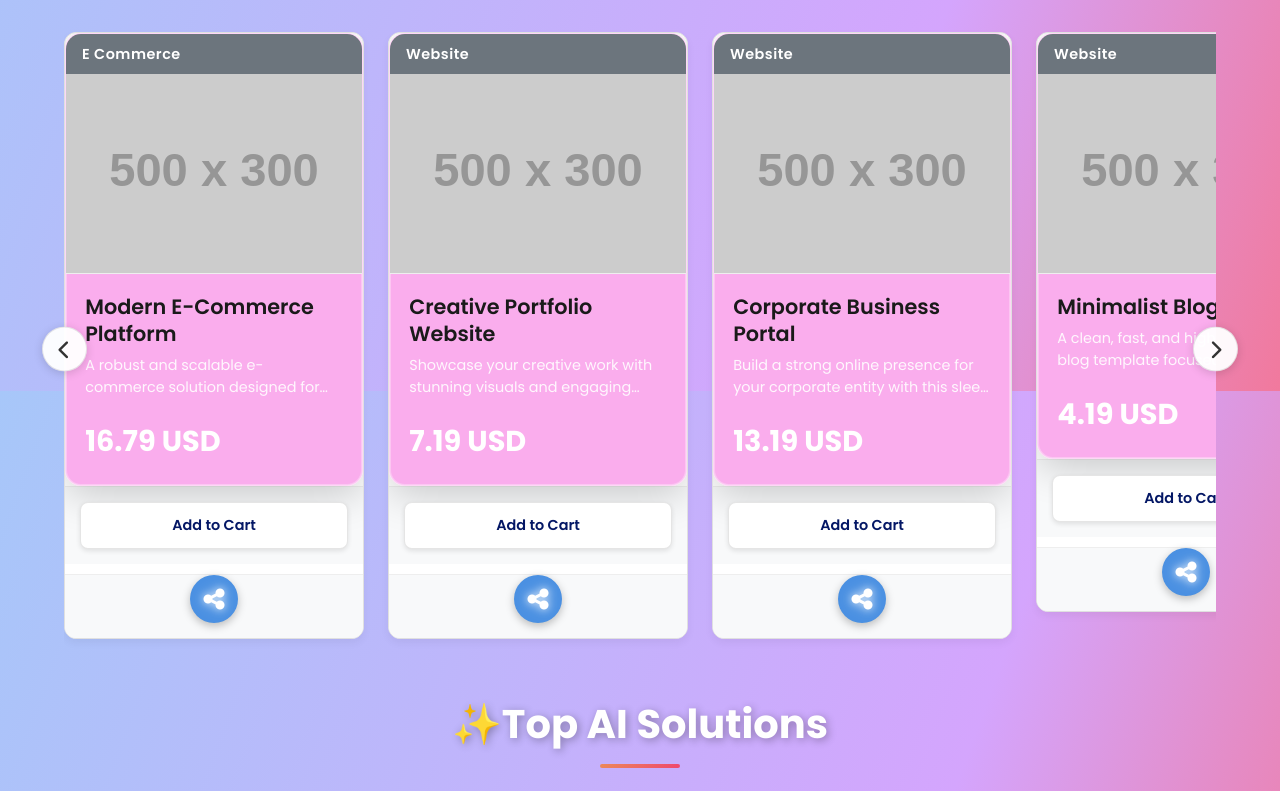
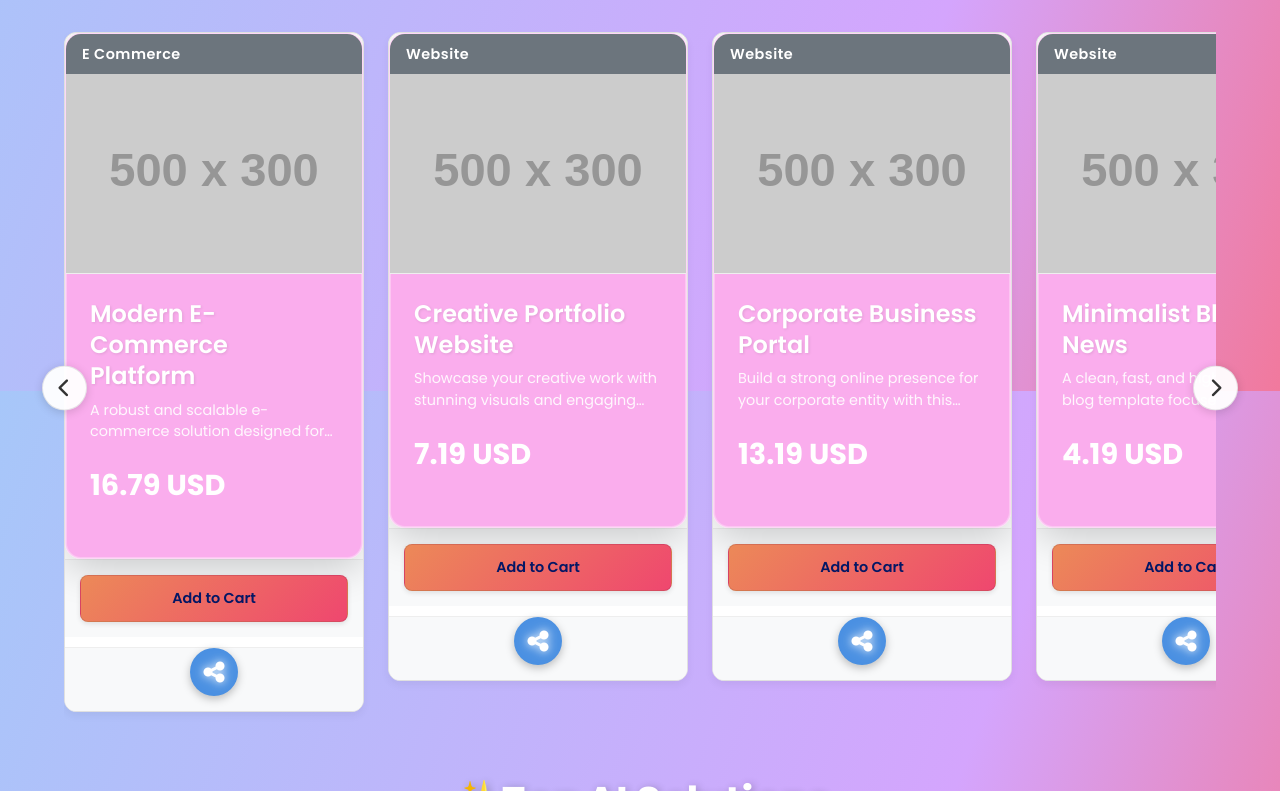
Before and after one commit to nexaur-ai/nexaur, a plain HTML site: page index.html in a window 1280 px wide. Shown: the part 2009-2800 px from the top of the page. Drawn offline with Linux system fonts and the light colour scheme; some packages are replaced by stand-ins of ours; placeholder pictures from the web are drawn by us; a script that the page names is missing.

Commit message:
Update index.html

```diff
--- a/index.html
+++ b/index.html
@@ -10,6 +10,7 @@
     <meta name="keywords" content="digital marketplace, websites, ai models, applications, templates, code, developer tools">
 
     <!-- Open Graph / Facebook Meta Tags -->
+    <link rel="stylesheet" href="nex.css">
     <meta property="og:type" content="website">
     <meta property="og:url" content="https://www.nexaur.com/">
     <meta property="og:title" content="Nexaur - Your Digital Marketplace">
```
